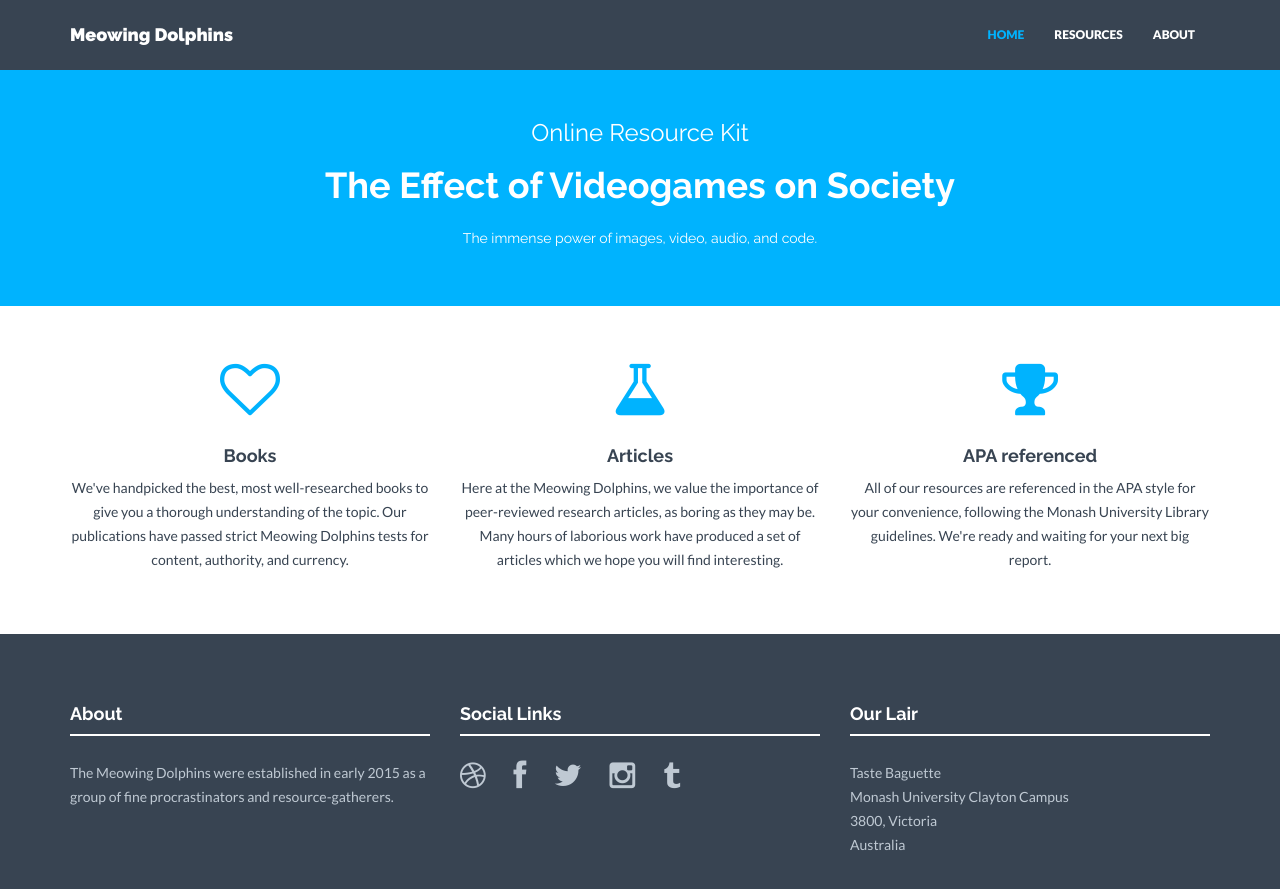
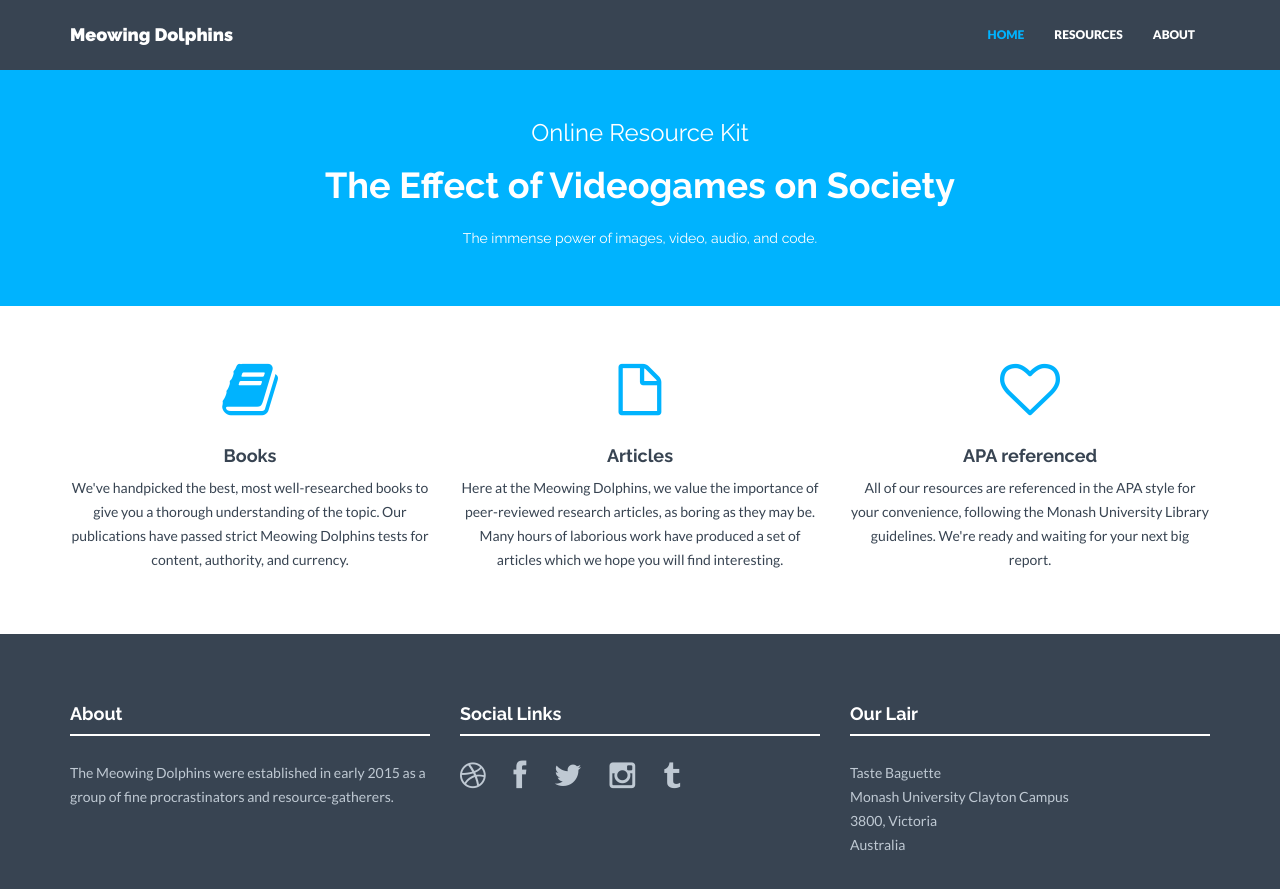
Before and after one commit to meowingdolphins/meowingdolphins.github.io, a Jekyll site: the page built from index.html, in a window 1280 px wide and 929 px high. Shown: the top 889 px of the window. Built offline with Jekyll 4.4.1, drawn with Linux system fonts in a browser that asks for light colours; nearby versions of some CDN libraries.

Commit message:
Updated icons on homepage

```diff
--- a/index.html
+++ b/index.html
@@ -11,17 +11,17 @@ permalink: /
         </div>
         <div class="row centered">
             <div class="col-md-4">
-                <i class="fa fa-heart-o"></i>
+                <i class="fa fa-book"></i>
                 <h4>Books</h4>
                 <p>We've handpicked the best, most well-researched books to give you a thorough understanding of the topic. Our publications have passed strict Meowing Dolphins tests for content, authority, and currency.</p>
             </div>
             <div class="col-md-4">
-                <i class="fa fa-flask"></i>
+                <i class="fa fa-file-o"></i>
                 <h4>Articles</h4>
                 <p>Here at the Meowing Dolphins, we value the importance of peer-reviewed research articles, as boring as they may be. Many hours of laborious work have produced a set of articles which we hope you will find interesting.</p>
             </div>
             <div class="col-md-4">
-                <i class="fa fa-trophy"></i>
+                <i class="fa fa-heart-o"></i>
                 <h4>APA referenced</h4>
                 <p>All of our resources are referenced in the APA style for your convenience, following the Monash University Library guidelines. We're ready and waiting for your next big report.</p>
             </div>
```
Also changed, not shown: 2 other files.
